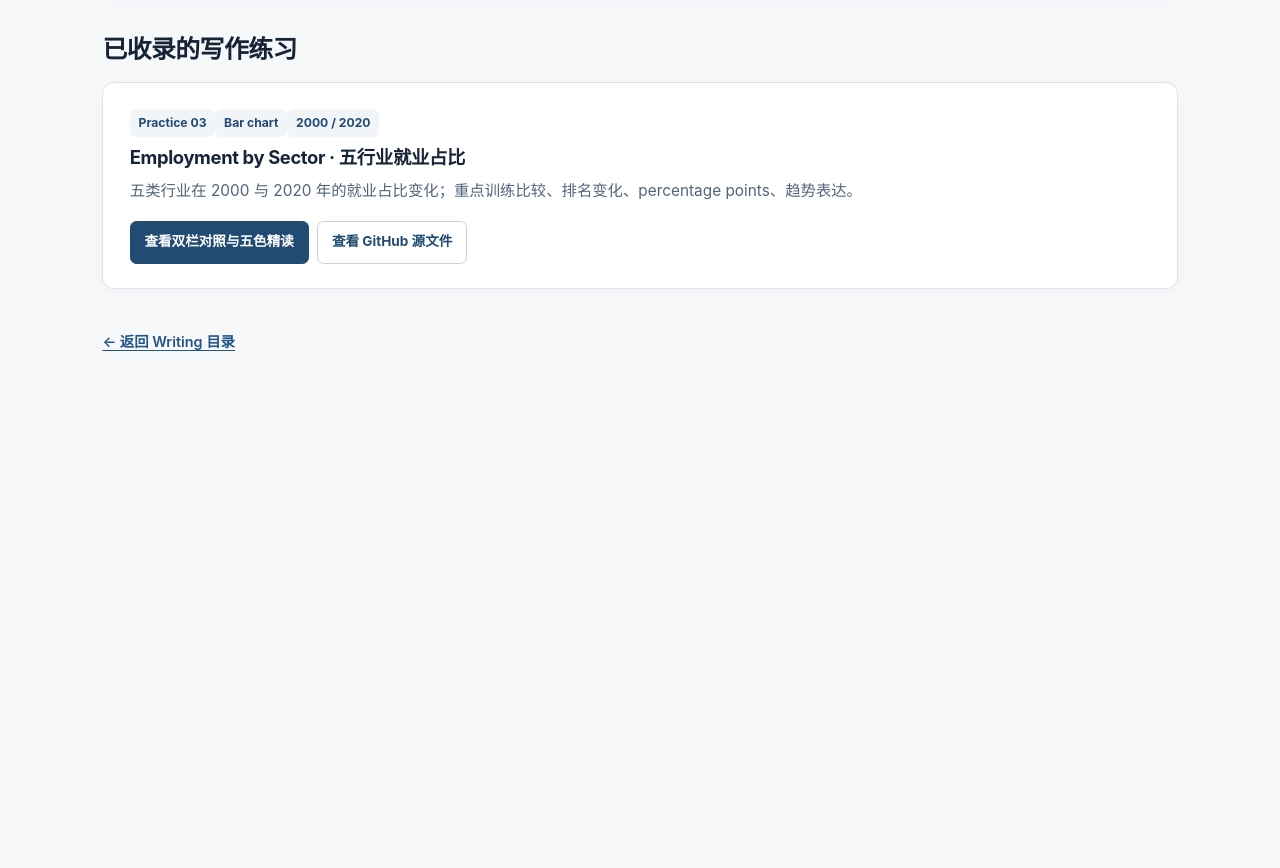
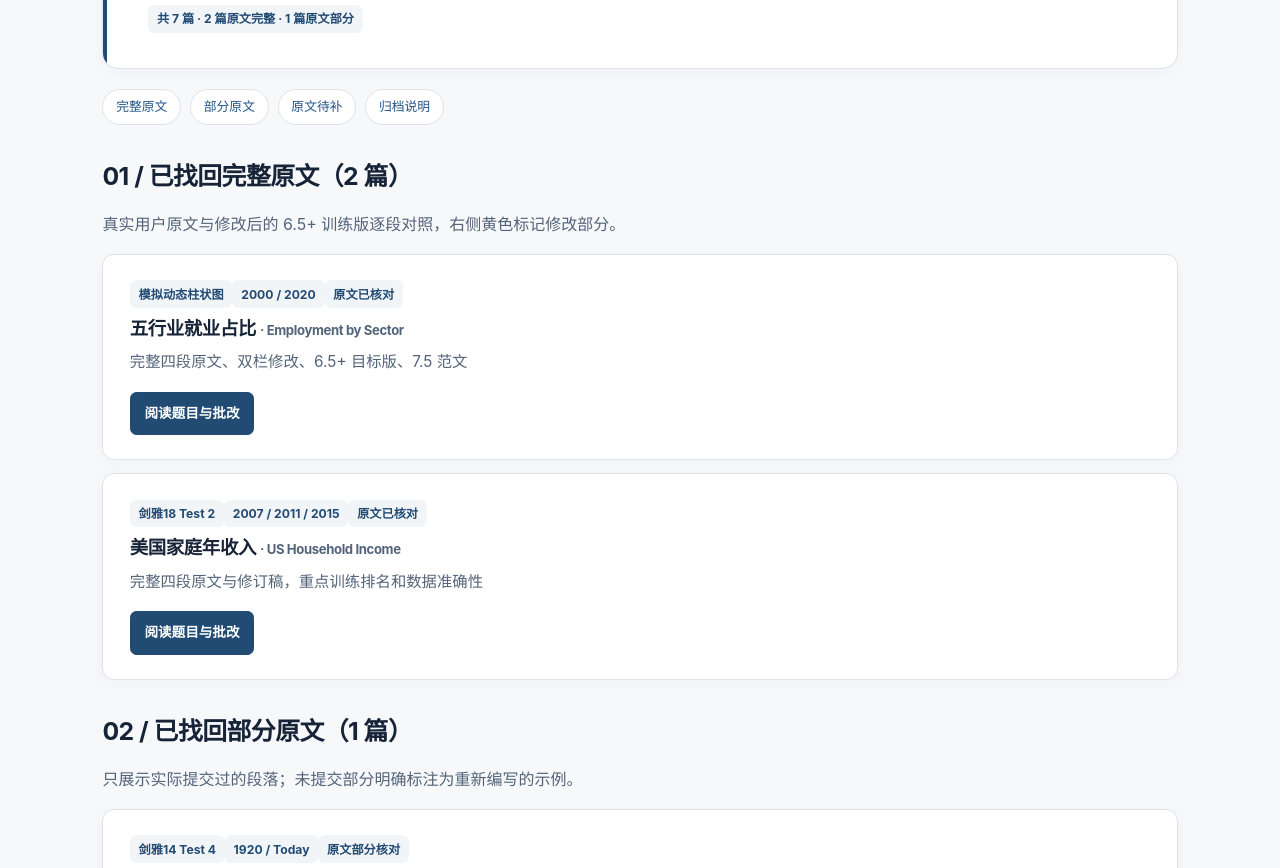
Before and after one commit to zane4j/ielts-learning, a plain HTML site: page writing/task1/index.html in a window 1280 px wide. Shown: the part 323-1191 px from the top of the page. Before the commit the page ends 800 px from the top, so only its background shows below. Drawn offline with Linux system fonts and the light colour scheme.

Commit message:
feat(writing): index seven historical Task 1 essays with verified-source status

```diff
--- a/writing/task1/index.html
+++ b/writing/task1/index.html
@@ -1 +1,15 @@
-<!doctype html><html lang="zh-CN"><head><meta charset="utf-8"><meta name="viewport" content="width=device-width,initial-scale=1"><title>Task 1 小作文目录 · IELTS Learning</title><link rel="stylesheet" href="../../assets/css/site.css"></head><body><header class="top"><span class="brand">ZANE / IELTS LEARNING</span><a href="/ielts-learning/">学习首页</a></header><main class="wrap"><div class="crumbs"><a href="/ielts-learning/">学习首页</a> / <a href="../">Writing</a> / Task 1</div><header class="hero"><div class="eyebrow">Academic Writing · Task 1</div><h1>小作文批改目录</h1><p>阅读每篇作文的原文／修正版双栏对照、错误说明、修改后的完整文章和 Band 7.5 目标范文。</p></header><section class="section"><h2>已收录的写作练习</h2><article class="card"><span class="tag">Practice 03</span><span class="tag">Bar chart</span><span class="tag">2000 / 2020</span><h3>Employment by Sector · 五行业就业占比</h3><p>五类行业在 2000 与 2020 年的就业占比变化；重点训练比较、排名变化、percentage points、趋势表达。</p><div class="actions"><a class="btn" href="employment-sector-review.html">查看双栏对照与五色精读</a><a class="btn outline" href="https://github.com/zane4j/ielts-learning/blob/main/writing/task1/employment-sector-review.html">查看 GitHub 源文件</a></div></article></section><a class="back" href="../">← 返回 Writing 目录</a></main><script src="../../assets/js/site.js" defer></script></body></html>
+<!doctype html><html lang="zh-CN"><head><meta charset="utf-8"><meta name="viewport" content="width=device-width,initial-scale=1"><title>Task 1 作文批改目录 · IELTS Learning</title><link rel="stylesheet" href="../../assets/css/site.css"></head>
+<body><header class="site-header"><a class="brand" href="/ielts-learning/">ZANE / IELTS LEARNING</a><nav class="review-links"><a href="/ielts-learning/">首页</a><a href="../">Writing</a><a href="/ielts-learning/design-system/">样式规范</a></nav></header><main class="site-main">
+<div class="crumbs"><a href="/ielts-learning/">首页</a> / <a href="../">Writing</a> / Task 1</div>
+<header class="hero"><div class="eyebrow">Academic Writing · Task 1 Archive</div><h1>小作文批改目录</h1><p>整理此前练习过的动态柱状图、静态柱状图、折线图、表格和地图题。每篇包含题目、已确认的原文或资料完整性说明、Band 6.5+ 写作版本及 Band 7.5 目标范文。</p><span class="pill">共 7 篇 · 2 篇原文完整 · 1 篇原文部分</span></header>
+<nav class="mainnav"><a href="#complete">完整原文</a><a href="#partial">部分原文</a><a href="#pending">原文待补</a><a href="#guide">归档说明</a></nav>
+<section id="complete" class="section"><h2>01 / 已找回完整原文（2 篇）</h2><p class="muted">真实用户原文与修改后的 6.5+ 训练版逐段对照，右侧黄色标记修改部分。</p><article class="card"><span class="tag">模拟动态柱状图</span><span class="tag">2000 / 2020</span><span class="tag">原文已核对</span><h3>五行业就业占比 <small>· Employment by Sector</small></h3><p>完整四段原文、双栏修改、6.5+ 目标版、7.5 范文</p><div class="actions"><a class="btn" href="employment-sector-review.html">阅读题目与批改</a></div></article>
+<article class="card"><span class="tag">剑雅18 Test 2</span><span class="tag">2007 / 2011 / 2015</span><span class="tag">原文已核对</span><h3>美国家庭年收入 <small>· US Household Income</small></h3><p>完整四段原文与修订稿，重点训练排名和数据准确性</p><div class="actions"><a class="btn" href="cambridge18-test2-household-income.html">阅读题目与批改</a></div></article></section>
+<section id="partial" class="section"><h2>02 / 已找回部分原文（1 篇）</h2><p class="muted">只展示实际提交过的段落；未提交部分明确标注为重新编写的示例。</p><article class="card"><span class="tag">剑雅14 Test 4</span><span class="tag">1920 / Today</span><span class="tag">原文部分核对</span><h3>Grange Park 公园改造 <small>· Grange Park</small></h3><p>Introduction 与 Overview 为原文；两个 Body 为参考稿</p><div class="actions"><a class="btn" href="cambridge14-test4-grange-park.html">阅读题目与批改</a></div></article></section>
+<section id="pending" class="section"><h2>03 / 题目与范文已恢复，原文待补（4 篇）</h2><p class="muted">这些练习仍保留题目、主要数据和两版参考写作，但历史对话中的完整原文未能逐字找回，不能标为真实批改对照。</p><article class="card"><span class="tag">剑雅19 Test 1</span><span class="tag">2000–2020</span><span class="tag">原文待补</span><h3>墨尔本社交中心活动 <small>· Melbourne Social Centre</small></h3><p>保留完整后期修订稿、数据、7.5 范文</p><div class="actions"><a class="btn" href="cambridge19-test1-social-centre.html">阅读题目与批改</a></div></article>
+<article class="card"><span class="tag">剑雅20 Test 1</span><span class="tag">1800 / 1900 / 2000</span><span class="tag">原文待补</span><h3>纽约市与曼哈顿人口 <small>· New York City Population</small></h3><p>主要图表数据、6.5+ 参考稿和 7.5 范文</p><div class="actions"><a class="btn" href="cambridge20-test1-nyc-population.html">阅读题目与批改</a></div></article>
+<article class="card"><span class="tag">模拟折线图</span><span class="tag">2000–2020</span><span class="tag">原文待补</span><h3>三种通勤方式 <small>· Commuting by Transport</small></h3><p>题目数据、复习笔记参考稿和 7.5 范文</p><div class="actions"><a class="btn" href="practice-commuting-2000-2020.html">阅读题目与批改</a></div></article>
+<article class="card"><span class="tag">模拟静态柱状图</span><span class="tag">2020</span><span class="tag">原文待补</span><h3>男女休闲活动 <small>· Leisure Activities by Gender</small></h3><p>五类活动男女对比、6.5+ 参考稿和 7.5 范文</p><div class="actions"><a class="btn" href="practice-leisure-activities-2020.html">阅读题目与批改</a></div></article></section>
+<section id="guide" class="section"><h2>归档与阅读说明</h2><div class="callout">源数据优先级：用户完整原文 ＞ 明确留存的修订稿 ＞ 已保存的题目及数据。不能核实的原文绝不反向编造。所有 Band 6.5+、Band 7.5 标记均指练习目标，并非官方考分。</div>
+<article class="card"><h3>网站内怎样对照</h3><p>有完整原文的题目：左栏为不修改的真实原文，右栏标记修订处；全文精读分别使用浅红逻辑、浅蓝趋势、浅橙程度、浅绿数据、浅紫句式。手机端自动切换为上下对照。</p><div class="actions"><a class="btn outline" href="/ielts-learning/design-system/">查看五色标记规范</a></div></article></section>
+<a href="../" class="back">← 返回 Writing 目录</a></main><script src="../../assets/js/site.js" defer></script></body></html>
```
